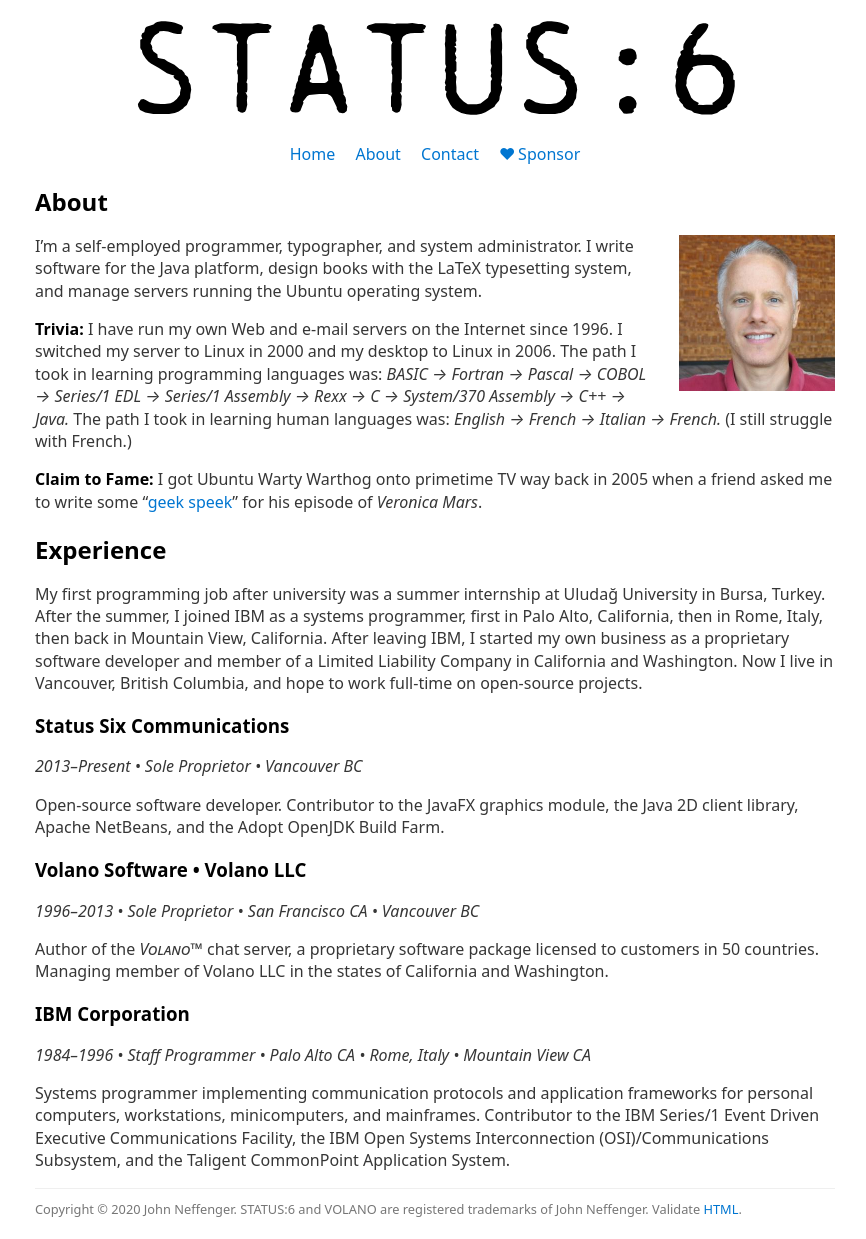
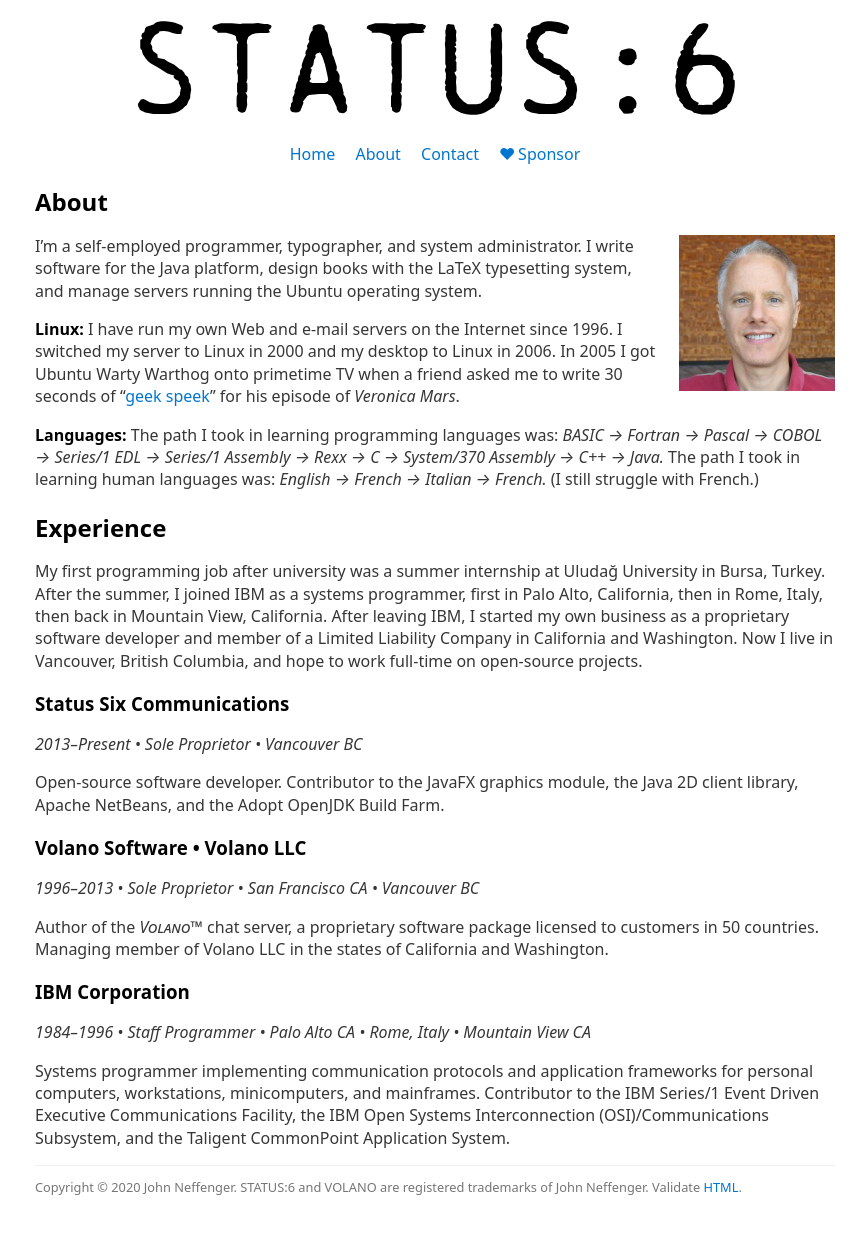
Before and after one commit to jgneff/www-status6, a Jekyll site: the page built from docs/about.md, in a window 1280 px wide. Shown: the whole page, without its empty margins (205-1071 px from the left). Built offline with Jekyll 4.4.1, drawn with Linux system fonts in a browser that asks for light colours; after the commit the page ends 1217 px from its top, so only the background shows below that.

Commit message:
More copy-editing changes

```diff
--- a/docs/about.md
+++ b/docs/about.md
@@ -10,15 +10,15 @@ description: John Neffenger is a software developer doing business as Status Six
 I'm a self-employed programmer, typographer, and system administrator.
 I write software for the Java platform, design books with the LaTeX typesetting system, and manage servers running the Ubuntu operating system.
 
-**Trivia:**
+**Linux:**
 I have run my own Web and e-mail servers on the Internet since 1996.
 I switched my server to Linux in 2000 and my desktop to Linux in 2006.
+In 2005 I got Ubuntu Warty Warthog onto primetime TV when a friend asked me to write 30 seconds of "[geek speek][clip]" for his episode of *Veronica Mars*.
+
+**Languages:**
 The path I took in learning programming languages was: *BASIC → Fortran → Pascal → COBOL → Series/1 EDL → Series/1 Assembly → Rexx → C → System/370 Assembly → C++ → Java.*
 The path I took in learning human languages was: *English → French → Italian → French.*
 (I still struggle with French.)
-
-**Claim to Fame:**
-I got Ubuntu Warty Warthog onto primetime TV way back in 2005 when a friend asked me to write some "[geek speek][clip]" for his episode of *Veronica Mars*.
 
 ## Experience
 
@@ -48,7 +48,7 @@ Managing member of Volano LLC in the states of California and Washington.
 Systems programmer implementing communication protocols and application frameworks for personal computers, workstations, minicomputers, and mainframes.
 Contributor to the IBM Series/1 Event Driven Executive Communications Facility, the IBM Open Systems Interconnection (OSI)/Communications Subsystem, and the Taligent CommonPoint Application System.
 
-[clip]: https://youtu.be/GS9wdD-9EYU "Ubuntu vs OSX in Veronica Mars S01E18"
+[clip]: https://youtu.be/GS9wdD-9EYU "&ldquo;Weapons of Class Destruction&rdquo; by Jed Seidel (Season 1, Episode 18)"
 
 [jgneff]: images/jgneff.jpg "Picture of John Neffenger"
 {:.right width="156" height="156"}
```
